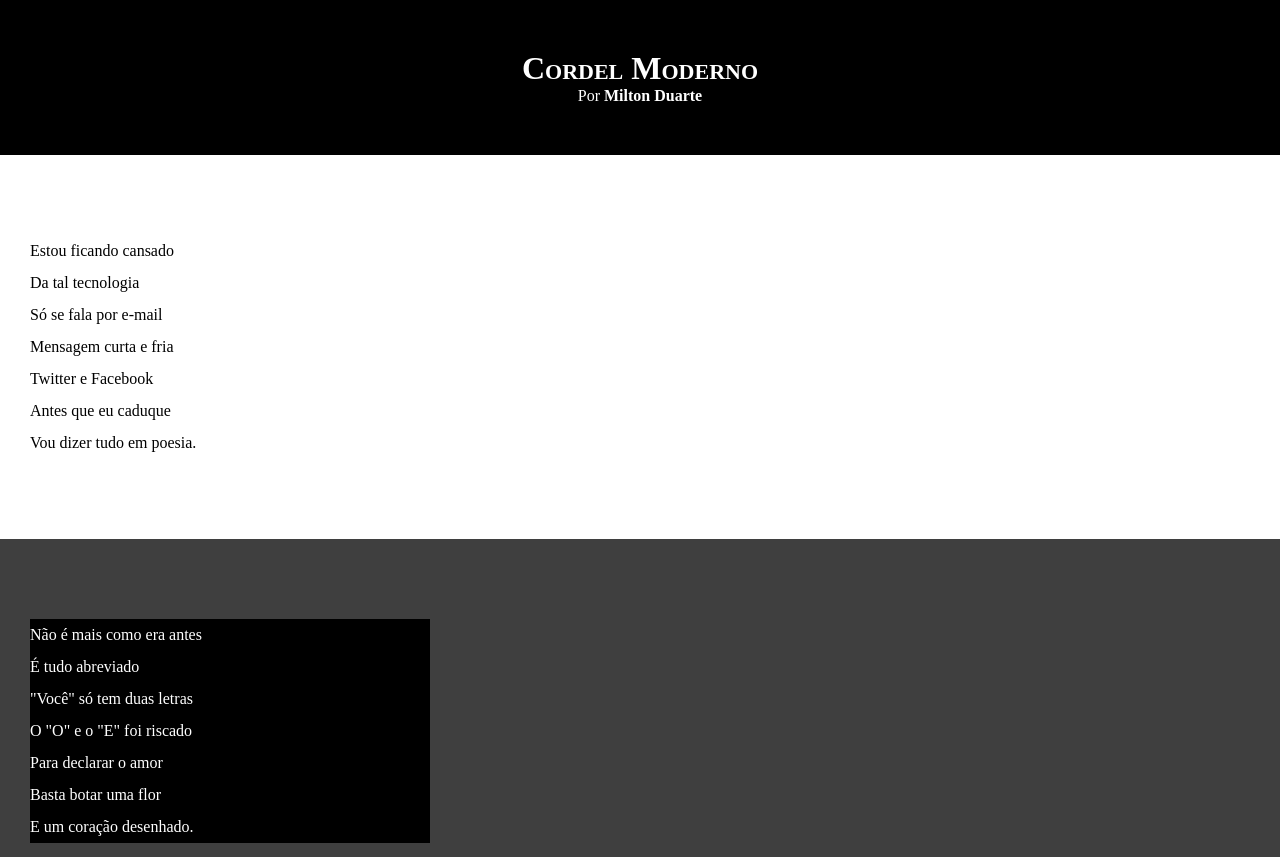
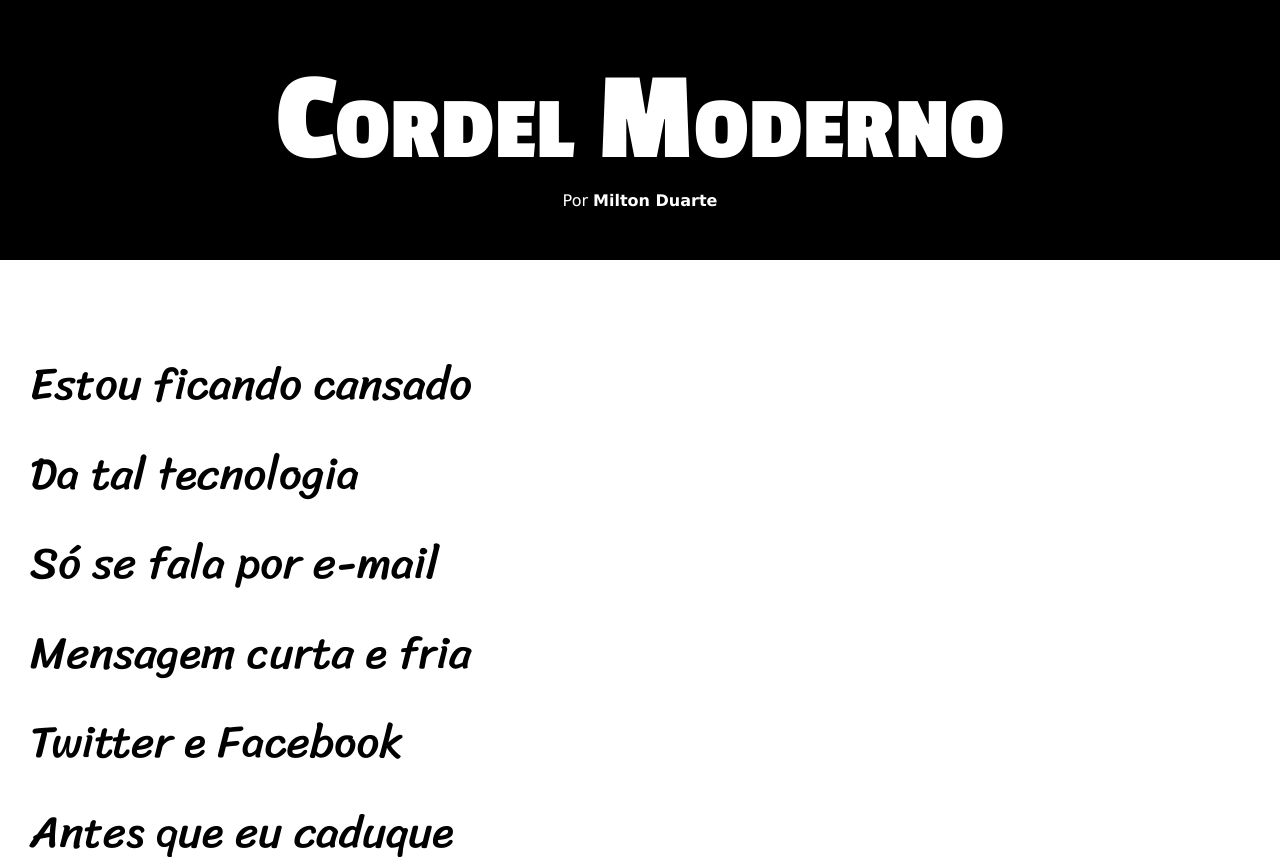
Before and after one commit to alexsandroptorres-sketch/HTML-CSS, a plain HTML site: page desafios/d012/index.html in a window 1280 px wide. Shown: the top 857 px of the page. Drawn offline with Linux system fonts and the light colour scheme.

Commit message:
atualização do desafio 12

```diff
--- a/desafios/d012/estilo/style.css
+++ b/desafios/d012/estilo/style.css
@@ -1,13 +1,23 @@
 @charset "UTF-8";
+
+@import url('https://fonts.googleapis.com/css2?family=Alex+Brush&family=Bebas+Neue&family=Great+Vibes&family=Kaushan+Script&family=Passion+One:wght@400;700;900&family=Sriracha&family=Work+Sans:ital,wght@0,100..900;1,100..900&display=swap');
+
+:root {
+    --fonte1: Verdana, Geneva, Tahoma, sans-serif;
+    --fonte2: 'Passion one', cursive;
+    --fonte3: "Sriracha", cursive;
+}
 
 * {
     margin: 0px;
     padding: 0px;
+    font-size: 1em;
 }
 
 html, body {
     min-height: 100vh;
     background-color: darkgray;
+    font-family: var(--fonte1);
 }
 
 header {
@@ -19,6 +29,8 @@ header {
 header > h1 {
     padding-top: 50px;
     font-variant: small-caps;
+    font-family: var(--fonte2);
+    font-size: 10vw;
 }
 
 header > p {
@@ -40,6 +52,8 @@ section {
     padding-bottom: 10vh;
     line-height: 2em;
     padding-left: 30px;
+    font-family: var(--fonte3);
+    font-size: 3.5vw;
 }
 
 section.normal {
@@ -53,7 +67,8 @@ section.imagem {
 }
 
 section.imagem > p {
-    width: 400px;
+    display: inline-block;
+    padding: 5px;
     background-color: black;
 }
 
```
